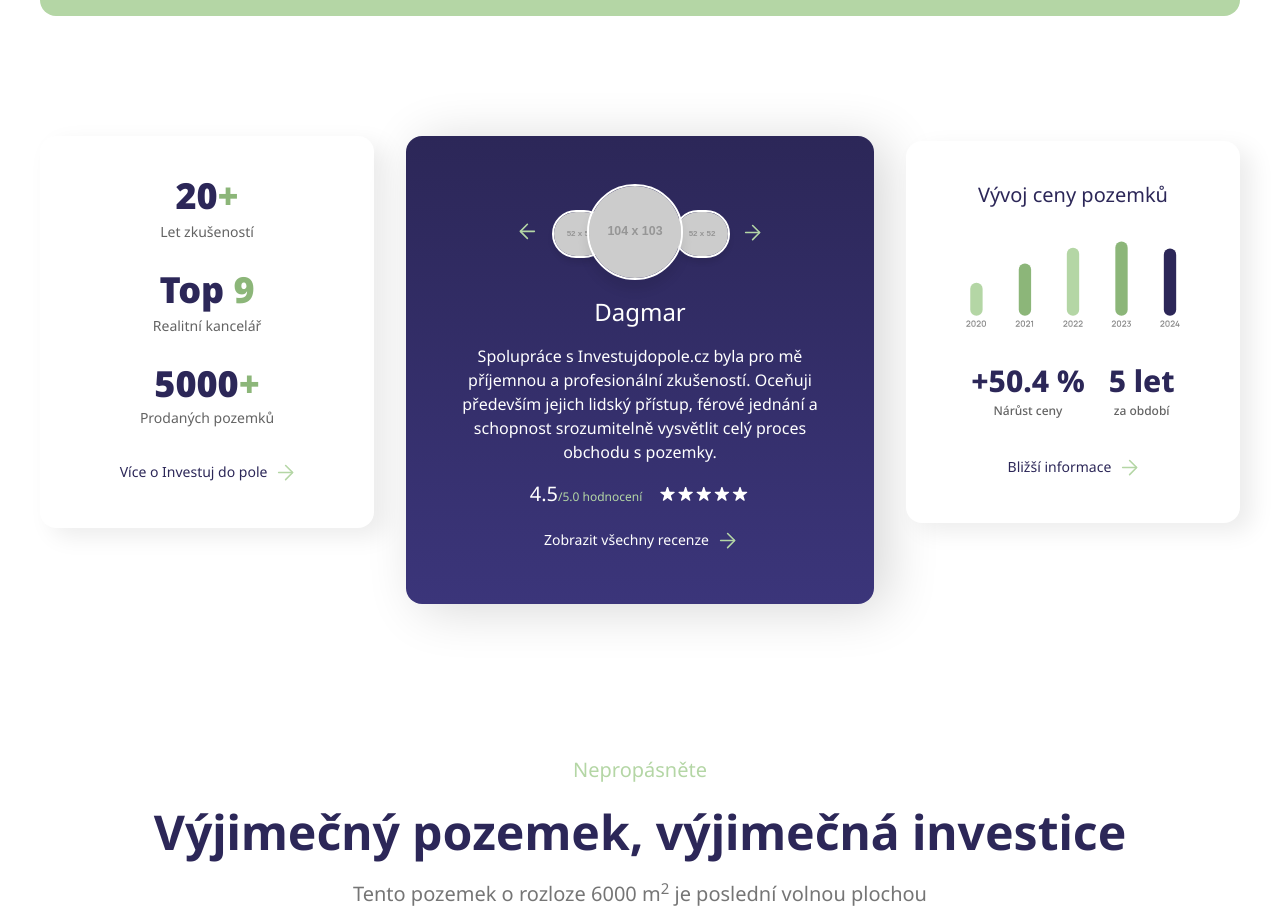
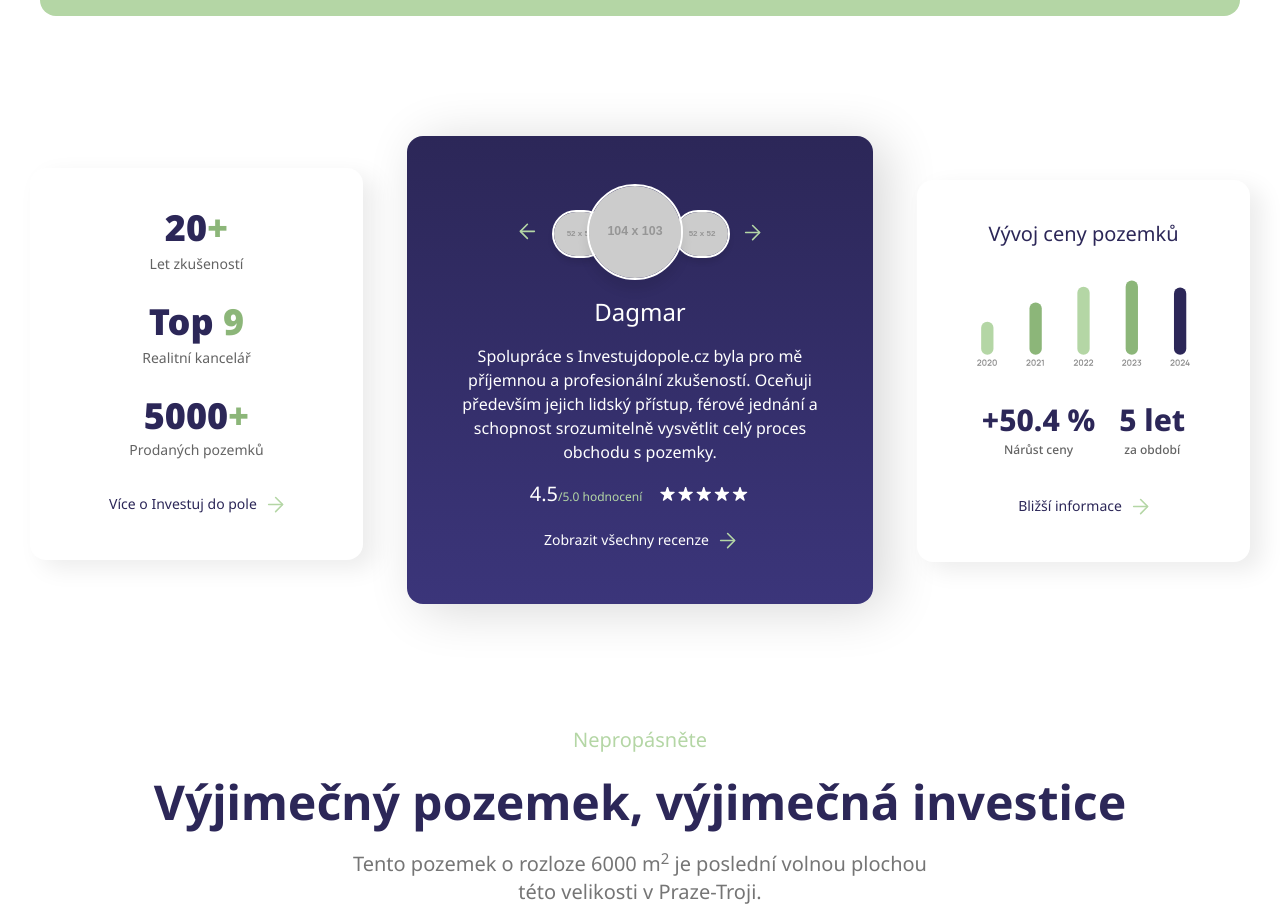
Before and after one commit to violinie/investujdopole2.1, a Next.js app: page / in a window 1280 px wide. Shown: the part 1339-2250 px from the top of the page. Built offline with nearby package versions, Linux system fonts and the light colour scheme.

Commit message:
fix: position of the three columns succesfully to baseline

```diff
--- a/src/app/page.tsx
+++ b/src/app/page.tsx
@@ -44,8 +44,10 @@ export default function Home() {
 			<div className="bg-[#b4d6a5] w-[1200px] rounded-2xl h-[679px]">{/*TODO VIDEO*/}</div>
 		</section>
 
-		<section data-layer="Social proof" className="SocialProof max-w-[1200px] self-center grid grid-cols-[1fr_1.4fr_1fr] items-center grid-rows-[auto_1fr_auto] gap-8">
-			<div className="p-10 bg-white rounded-2xl shadow-[11.91822338104248px_8.342756271362305px_23.83644676208496px_0px_rgba(0,0,0,0.08)] flex-col justify-center items-center gap-7 self-center flex">
+
+
+		<section data-layer="Social proof" className="SocialProof max-w-[1220px] self-center grid grid-cols-[1fr_1.4fr_1fr] gap-11">
+			<div className="self-baseline p-10 bg-white rounded-2xl shadow-[11.91822338104248px_8.342756271362305px_23.83644676208496px_0px_rgba(0,0,0,0.08)] flex-col justify-center items-center gap-7 self-center flex">
 				<div className="justify-start items-start gap-10 inline-flex">
 				<div className="flex-col justify-start items-center gap-1.5 inline-flex">
 					<div><span className="text-[#2c2758] text-4xl font-black">20</span><span className="text-[#8cb679] text-4xl font-black font-['Noto Sans'] leading-10">+</span></div>
@@ -69,7 +71,7 @@ export default function Home() {
 					<Image src={Arrow} alt="" height={18} />
 				</a>
 			</div>
-			<div className="p-12 bg-gradient-to-b from-[#2c2758] to-[#3b357a] rounded-2xl shadow-[12.955601692199707px_5.182241439819336px_51.82240676879883px_0px_rgba(0,0,0,0.16)] flex-col justify-center items-center gap-4 flex row-span-2">
+			<div className="self-baseline p-12 bg-gradient-to-b from-[#2c2758] to-[#3b357a] rounded-2xl shadow-[12.955601692199707px_5.182241439819336px_51.82240676879883px_0px_rgba(0,0,0,0.16)] flex-col justify-center items-center gap-4 flex row-span-2">
 				<div className="justify-center items-center gap-4 inline-flex">
 				{/*TODO slider*/}
 				<a href=""><Image src={Arrow} alt="" height={18} className="rotate-180" /></a>
@@ -96,7 +98,7 @@ export default function Home() {
 					<Image src={Arrow} alt="" height={18} />
 				</a>
 			</div>
-			<div className="p-10 bg-white rounded-2xl shadow-[11.91822338104248px_8.342756271362305px_23.83644676208496px_0px_rgba(0,0,0,0.08)] flex-col justify-center items-center gap-8 self-center flex">
+			<div className="self-baseline p-10 bg-white rounded-2xl shadow-[11.91822338104248px_8.342756271362305px_23.83644676208496px_0px_rgba(0,0,0,0.08)] flex-col justify-center items-center gap-8 self-center flex">
 				<div className="justify-center items-center gap-3.5 inline-flex">
 				<div className="text-center text-[#2c2758] text-xl font-normal">Vývoj ceny pozemků</div>
 				</div>
```
